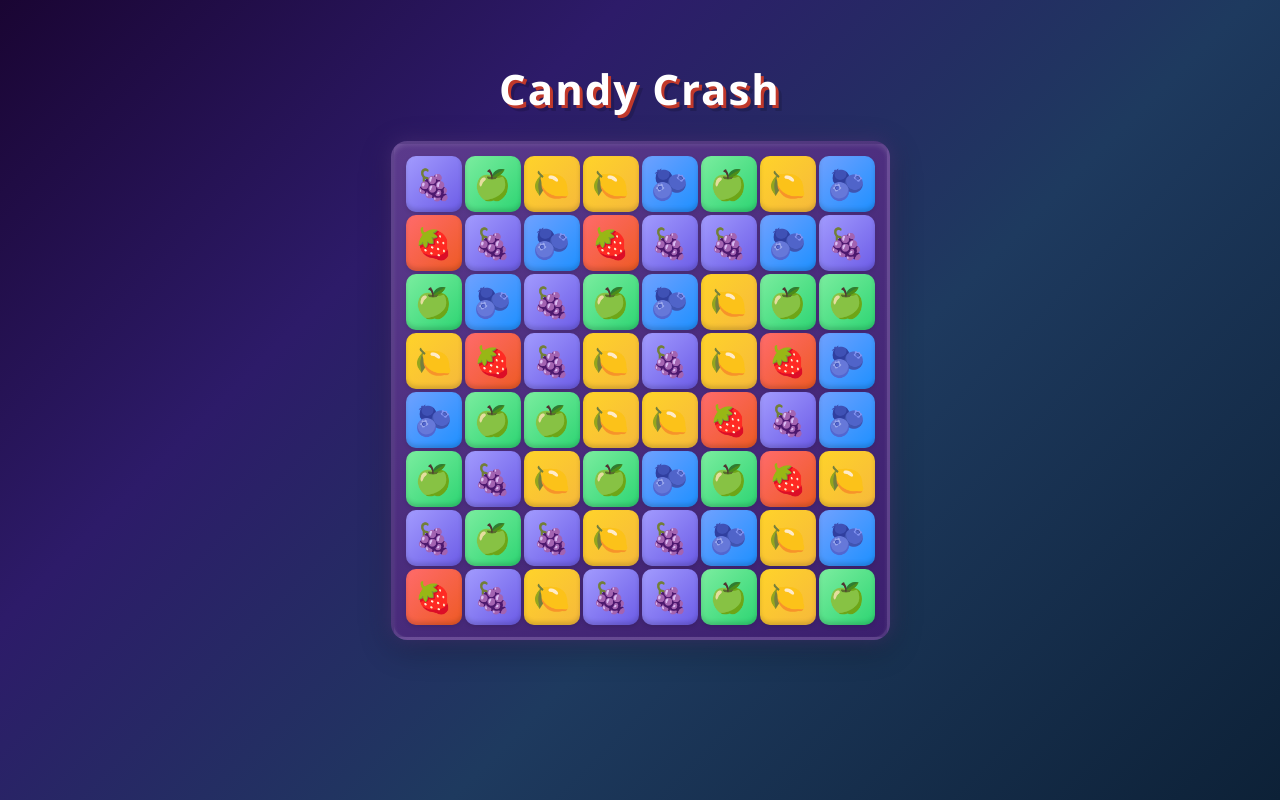
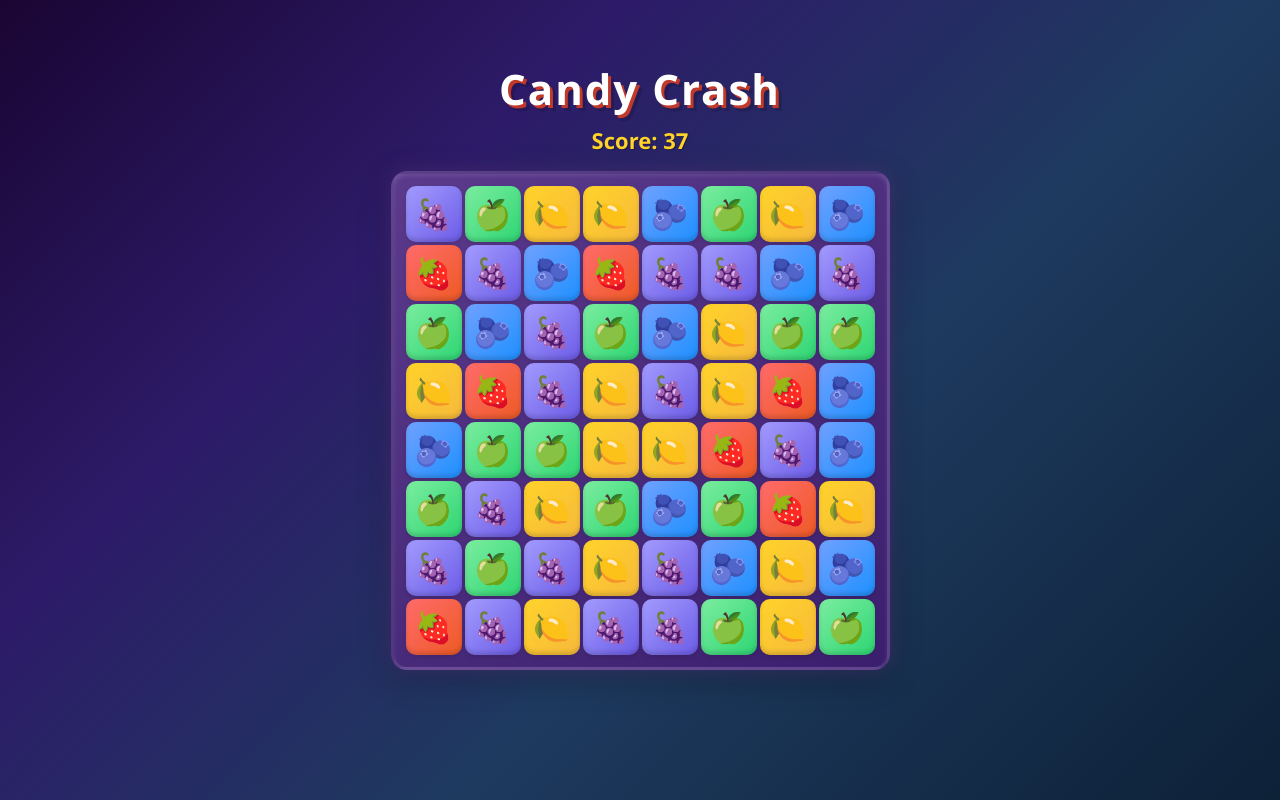
Before and after one commit to echnaya-p/candy-crash, a React (Create React App) app: page / in a window 1280 px wide. Built offline with nearby package versions, Linux system fonts and the light colour scheme.

Commit message:
Add score counter: +1 point per candy in each combo
Co-Authored-By: Claude Opus 4.6 (1M context) <noreply@anthropic.com>

```diff
--- a/src/Board/Board.css
+++ b/src/Board/Board.css
@@ -12,7 +12,16 @@
     color: #fff;
     text-shadow: 3px 3px 0 #c0392b, 6px 6px 0 rgba(0, 0, 0, 0.15);
     letter-spacing: 2px;
-    margin-bottom: 24px;
+    margin-bottom: 8px;
+}
+
+.board-score {
+    font-family: 'Segoe UI', sans-serif;
+    font-size: 22px;
+    font-weight: 700;
+    color: #ffd32a;
+    text-shadow: 1px 1px 0 rgba(0, 0, 0, 0.3);
+    margin-bottom: 16px;
 }
 
 .board-grid {
--- a/src/Board/Board.js
+++ b/src/Board/Board.js
@@ -12,6 +12,7 @@ function Board() {
     const [secondElementForSwap, setSecondElementForSwap] = useState(null);
     const [lastSwap, setLastSwap] = useState(null);
     const [shakeIndices, setShakeIndices] = useState([]);
+    const [score, setScore] = useState(0);
 
     const handleCheck = useCallback(() => {
         const combo = checkCombos(candies);
@@ -20,6 +21,7 @@ function Board() {
            const showWhiteCandies = candies.map((candy, index) => combo.includes(index) ? 'white' : candy);
 
            setCandies(showWhiteCandies);
+           setScore(prev => prev + combo.length);
            setIsCheck(true);
            setLastSwap(null);
         } else if (lastSwap) {
@@ -78,6 +80,7 @@ function Board() {
     return (
         <div className="board-wrapper">
             <div className="board-title">Candy Crash</div>
+            <div className="board-score">Score: {score}</div>
             <div className="board-grid">
                 {candies.map((color, index) => {
                     const config = CANDY_CONFIG[color] || CANDY_CONFIG.white;
```
